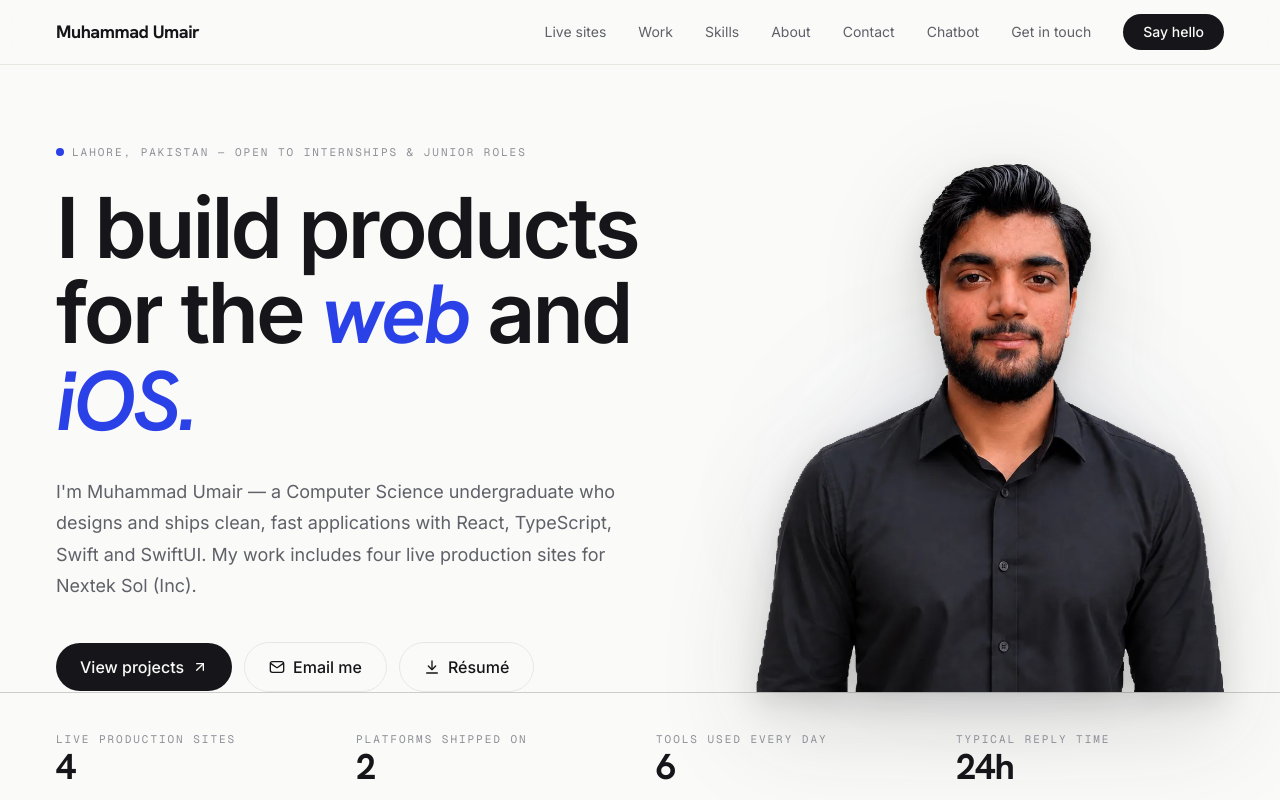
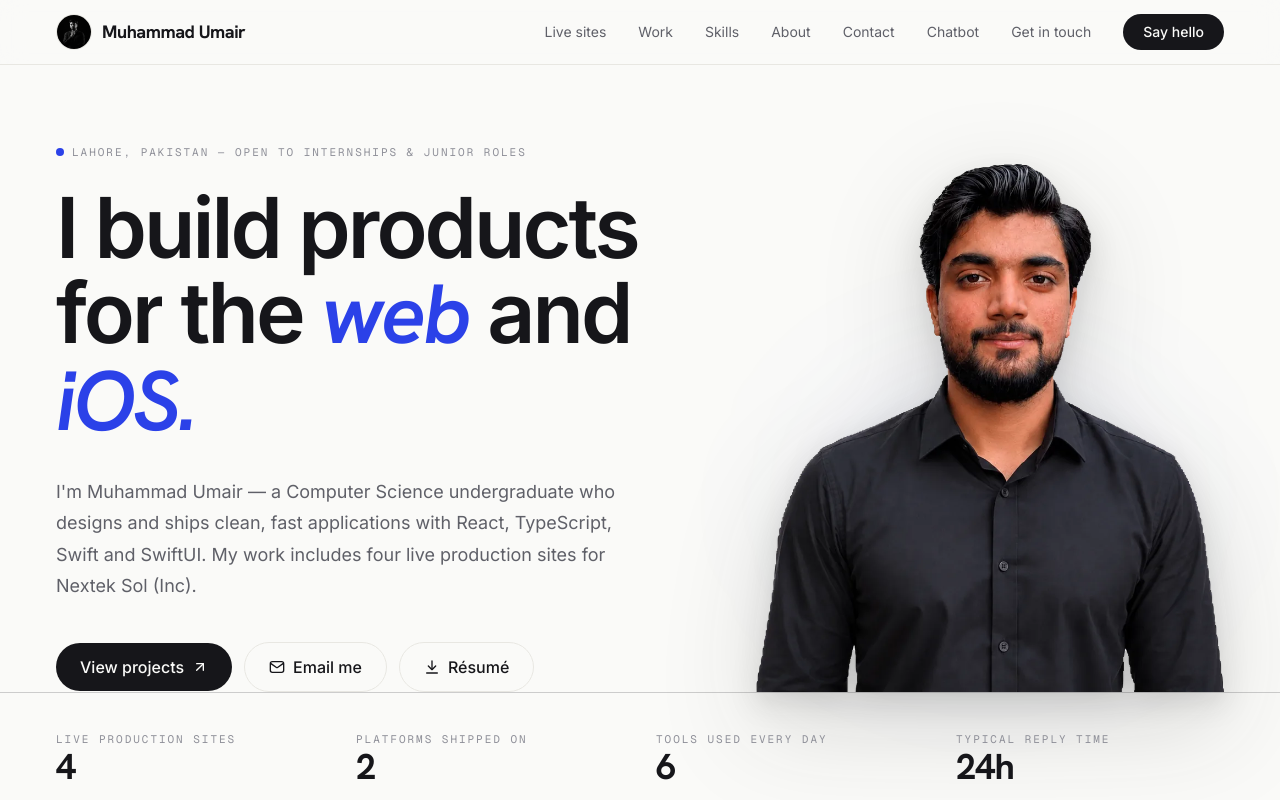
Before and after one commit to teetoumair/Muhammad-Umair-Portfolio, a React (Vite) app: page / in a window 1280 px wide. Shown: the top 800 px of the page. Built offline with nearby package versions, Linux system fonts and the light colour scheme.

Commit message:
feat: add profile avatar to navbar logo

```diff
--- a/src/components/layout/TopNavBar.tsx
+++ b/src/components/layout/TopNavBar.tsx
@@ -1,6 +1,7 @@
 import { useState, useEffect } from 'react'
 import { Link } from 'react-router'
 import { CloseIcon, MenuIcon } from '../ui/icons'
+import profileImg from '../../assets/profile.jpg'
 
 const links = [
   { href: '#live', label: 'Live sites' },
@@ -55,8 +56,15 @@ export default function TopNavBar() {
         }`}
       >
         <nav className="shell flex h-16 items-center justify-between" aria-label="Main">
-          <a href="#top" className="font-display text-lg font-bold tracking-tight">
-            Muhammad Umair
+          <a href="#top" className="flex items-center gap-2.5">
+            <img
+              src={profileImg}
+              alt="Muhammad Umair"
+              className="h-9 w-9 rounded-full border border-line object-cover object-[center_20%]"
+            />
+            <span className="font-display text-lg font-bold tracking-tight">
+              Muhammad Umair
+            </span>
           </a>
           <div className="hidden items-center gap-8 md:flex">
             {links.map((link) => (
```
